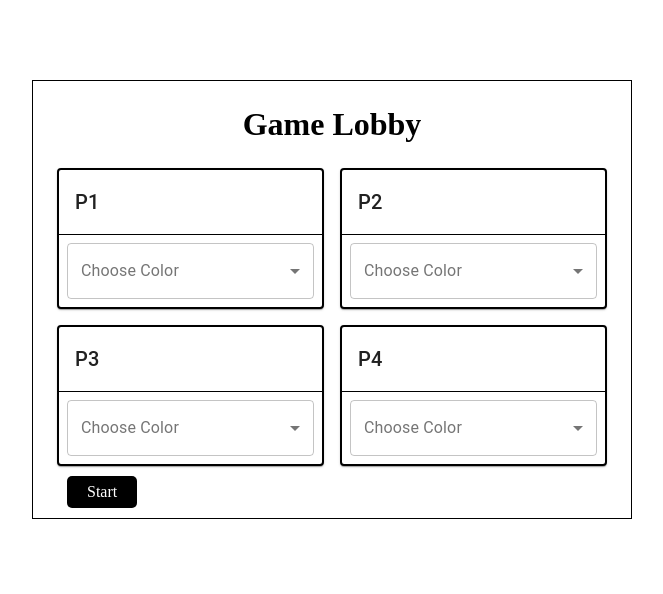
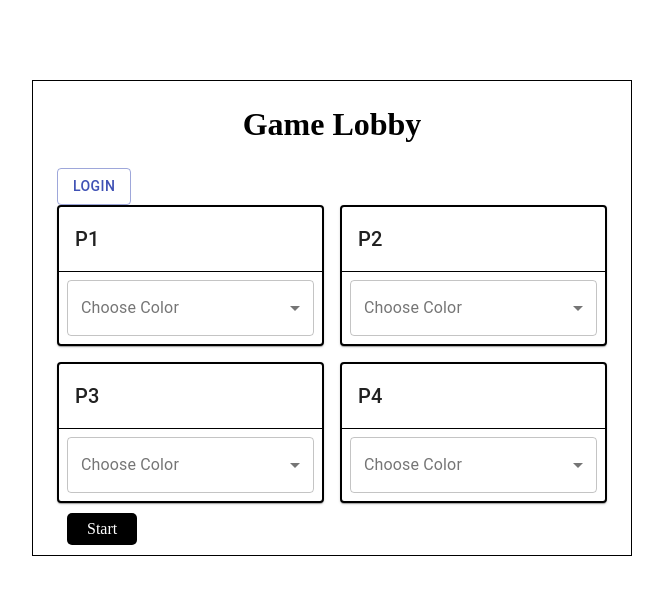
Before and after one commit to qwertyuasdfghjkl/frontend, a React (Create React App) app in the folder projects/react/game-lobby/: page / in a window 1280 px wide. Shown: the top 594 px of the page, without its empty margins (308-971 px from the left). Built offline with nearby package versions, Linux system fonts and the light colour scheme; the HTML template or start-up script is replaced by a standard one.

Commit message:
added login button

```diff
--- a/projects/react/game-lobby/src/components/About/About.js
+++ b/projects/react/game-lobby/src/components/About/About.js
@@ -1,6 +1,7 @@
 import { Link } from "react-router-dom";
 import { usePlayers } from "../PlayerContext/PlayerContext";
 import Header from "../Header/Header";
+import Login from "../Login/Login"
 import { Box, Container, Button } from "@material-ui/core";
 import styles from "./About.module.css";
 
@@ -10,6 +11,7 @@
   return (
     <Container maxWidth="sm" className={styles.container}>
       <Header />
+      <Login />
       <Box>
         {players.map((player) => (
           <h4 key={player.id}>
--- a/projects/react/game-lobby/src/components/Button/Button.js
+++ b/projects/react/game-lobby/src/components/Button/Button.js
@@ -7,9 +7,11 @@
   const players = usePlayers();
 
   return (
-    <Link className={styles.btn} to="/about">
-      Start
-    </Link>
+    <>
+      <Link className={styles.btn} to="/about">
+        Start
+      </Link>
+    </>
   );
 };
 
--- a/projects/react/game-lobby/src/components/Home/Home.js
+++ b/projects/react/game-lobby/src/components/Home/Home.js
@@ -1,6 +1,7 @@
 import Header from "../Header/Header";
 import Button from "../Button/Button";
 import Players from "../Players/Players";
+import Login from "../Login/Login"
 import Box from "@material-ui/core/Box";
 import Container from "@material-ui/core/Container";
 import styles from "./Home.module.css";
@@ -10,6 +11,7 @@
     <div>
       <Container maxWidth="sm" className={styles.container}>
         <Header />
+        <Login />
         <Players />
         <Button />
       </Container>
--- /dev/null
+++ b/projects/react/game-lobby/src/components/Login/Login.js
@@ -0,0 +1,54 @@
+import React from 'react';
+import Button from '@material-ui/core/Button';
+import TextField from '@material-ui/core/TextField';
+import Dialog from '@material-ui/core/Dialog';
+import DialogActions from '@material-ui/core/DialogActions';
+import DialogContent from '@material-ui/core/DialogContent';
+import DialogContentText from '@material-ui/core/DialogContentText';
+import DialogTitle from '@material-ui/core/DialogTitle';
+import styles from "./Login.module.css";
+
+export default function FormDialog() {
+  const [open, setOpen] = React.useState(false);
+
+  const handleClickOpen = () => {
+    setOpen(true);
+  };
+
+  const handleClose = () => {
+    setOpen(false);
+  };
+
+  return (
+    <div>
+      <Button variant="outlined" className={styles.btn} color="primary" onClick={handleClickOpen}>
+        Login
+      </Button>
+      <Dialog open={open} onClose={handleClose} aria-labelledby="form-dialog-title">
+        <DialogTitle id="form-dialog-title">Subscribe</DialogTitle>
+        <DialogContent>
+          <DialogContentText>
+            To subscribe to this website, please enter your email address here. We will send updates
+            occasionally.
+          </DialogContentText>
+          <TextField
+            autoFocus
+            margin="dense"
+            id="name"
+            label="Email Address"
+            type="email"
+            fullWidth
+          />
+        </DialogContent>
+        <DialogActions>
+          <Button onClick={handleClose} color="primary">
+            Cancel
+          </Button>
+          <Button onClick={handleClose} color="primary">
+            Subscribe
+          </Button>
+        </DialogActions>
+      </Dialog>
+    </div>
+  );
+}
--- /dev/null
+++ b/projects/react/game-lobby/src/components/Login/Login.module.css
@@ -0,0 +1,9 @@
+.btn {
+  display: inline-block;
+  background: black;
+  color: white;
+  padding: 7px 20px;
+  margin: 10px;
+  border-radius: 5px;
+  text-decoration: none;
+}
```
